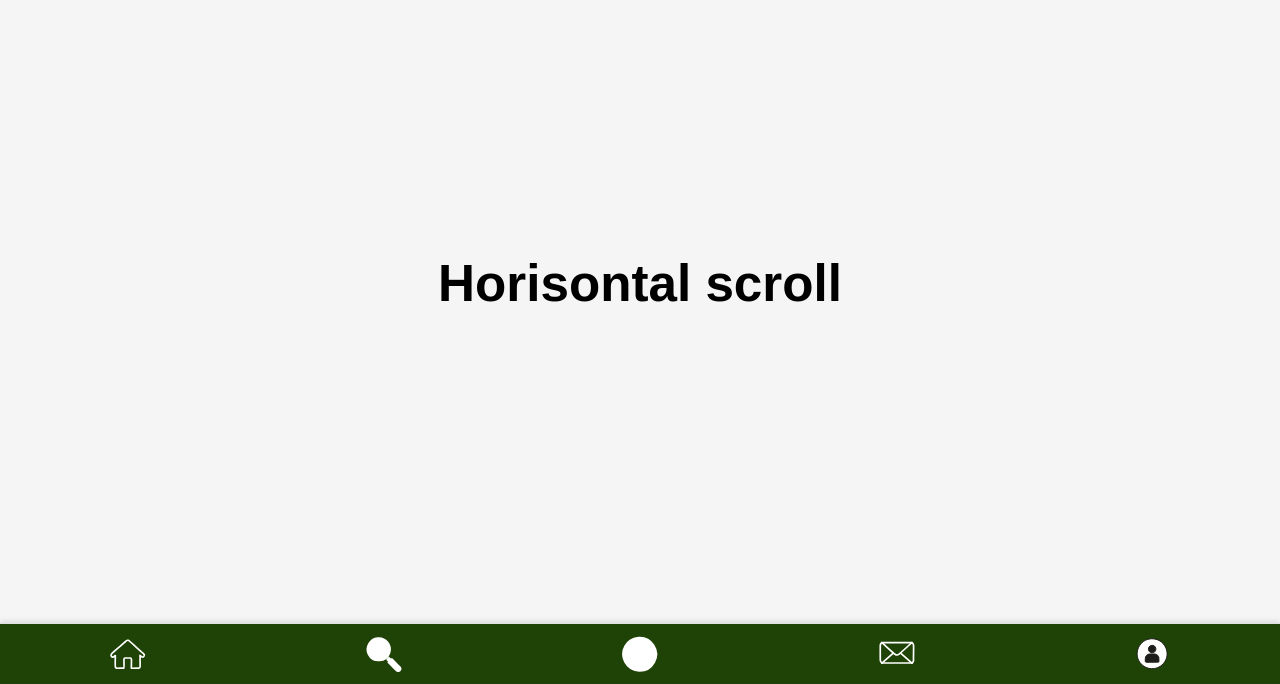
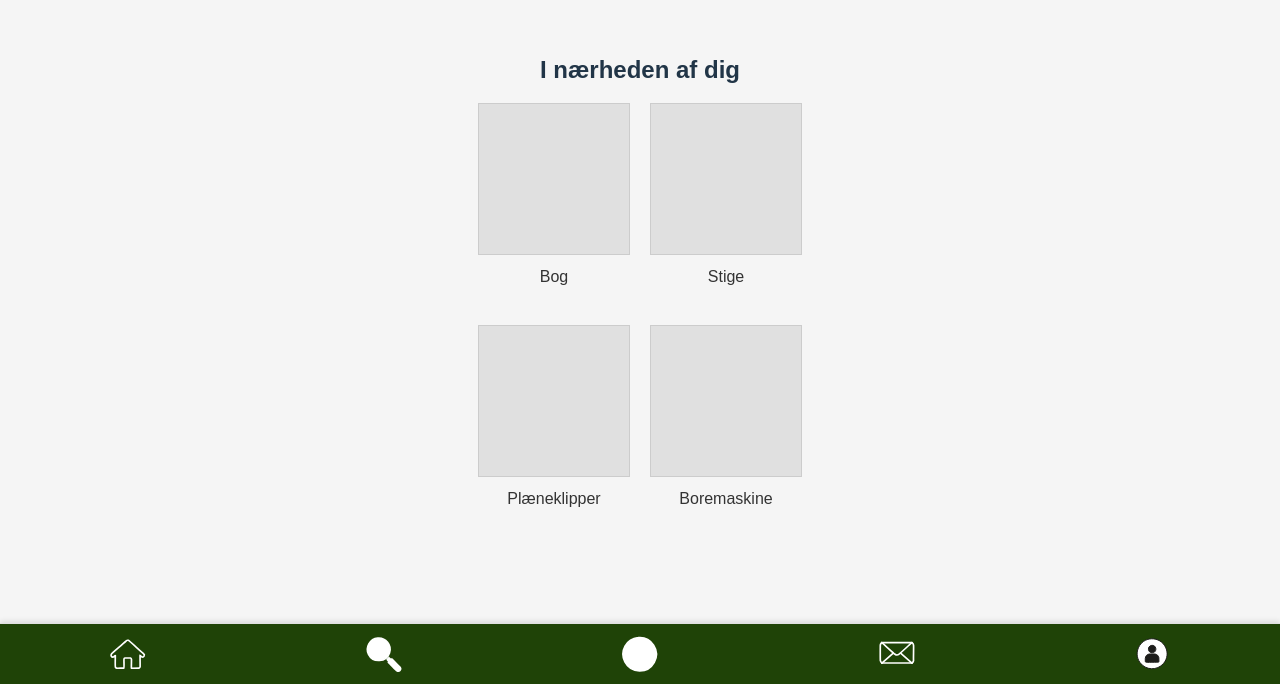
Before and after one commit to xxlindatrinh/lendlyfinal, a React (Vite) app: page / in a window 1280 px wide. Shown: the part 116-800 px from the top of the page. Built offline with nearby package versions, Linux system fonts and the light colour scheme.

Commit message:
forside kodning

```diff
--- a/src/Components/Forside.jsx
+++ b/src/Components/Forside.jsx
@@ -3,11 +3,27 @@ import "../css/Forside.css";
 function Forside() {
   return (
     <>
-    <div className='forside-kategori-scroll'>
-      <h1>
-        Horisontal scroll
-      </h1>
-    </div>
+      <div className="forside-container">
+        <h1>I nærheden af dig</h1>
+        <div className="grid-container">
+          <div className="grid-item">
+            <div className="image-placeholder"></div>
+            <p>Bog</p>
+          </div>
+          <div className="grid-item">
+            <div className="image-placeholder"></div>
+            <p>Stige</p>
+          </div>
+          <div className="grid-item">
+            <div className="image-placeholder"></div>
+            <p>Plæneklipper</p>
+          </div>
+          <div className="grid-item">
+            <div className="image-placeholder"></div>
+            <p>Boremaskine</p>
+          </div>
+        </div>
+      </div>
     </>
   );
 }
--- a/src/css/Forside.css
+++ b/src/css/Forside.css
@@ -1,3 +1,39 @@
-h1 {
-    color: black;
-}
+/* Forside.css */
+
+.forside-container {
+    text-align: center;
+  }
+
+  .forside-container h1 {
+    font-size: 24px;
+    margin-bottom: 20px;
+  }
+
+  .grid-container {
+    display: grid;
+    grid-template-columns: repeat(2, 1fr);
+    gap: 20px;
+    justify-items: center;
+  }
+
+  .grid-item {
+    text-align: center;
+  }
+
+  .image-placeholder {
+    width: 150px;
+    height: 150px;
+    background-color: #e0e0e0;
+    border: 1px solid #ccc;
+    display: flex;
+    align-items: center;
+    justify-content: center;
+    font-size: 24px;
+    color: #bbb;
+  }
+
+  .grid-item p {
+    margin-top: 10px;
+    font-size: 16px;
+    color: #333;
+  }
```
